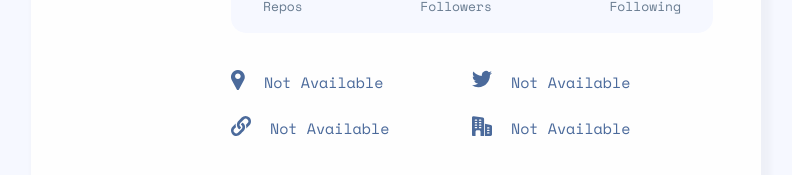
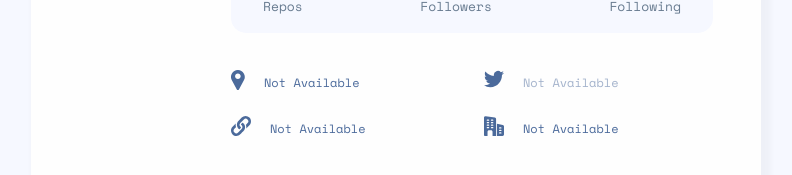
Before and after one commit to Darko96/github-user-search-app, a React (Create React App) app: page / in a window 1280 px wide. Shown: the part 491-666 px from the top of the page, without its empty margins (244-1036 px from the left). Built offline with nearby package versions, Linux system fonts and the light colour scheme; no server answers.

Commit message:
styling updated

```diff
--- a/src/App.css
+++ b/src/App.css
@@ -305,6 +305,7 @@ h4 {
 .links {
   display: grid;
   grid-template-columns: 1fr 1fr;
+  column-gap: 2.4rem;
   row-gap: 1.9rem;
   margin-left: 15.2rem;
 }
@@ -314,9 +315,20 @@ h4 {
   gap: 1.9rem;
 }
 
+.link-text {
+  font-size: 1.2rem;
+  max-width: 20rem;
+  overflow: hidden;
+}
+
 #dark .link-text {
   color: var(--white);
   text-decoration: none;
+}
+
+#dark .underline:hover {
+  color: var(--white);
+  text-decoration: underline;
 }
 
 #light .link {
@@ -328,19 +340,20 @@ h4 {
   text-decoration: none;
 }
 
+#light .underline:hover {
+  color: #4b6a9b;
+  text-decoration: underline;
+}
+
 #dark .link {
   color: var(--white);
 }
 
-#light .link-text:visited {
-  color: var(--dark-blue);
+#light .disabled {
+  color: rgba(75, 106, 155, 0.5);
 }
 
-#dark .link-text:visited {
-  color: var(--white);
-}
-
-.disabled {
+#dark .link .disabled {
   color: var(--gray);
 }
 
--- a/src/App.js
+++ b/src/App.js
@@ -240,11 +240,11 @@ function Links({ user, theme }) {
             </g>
           </svg>
         </span>
-        <a href={user.blog} className="link-text">
+        <a href={user.blog} className="link-text underline">
           {user.blog ? user.blog : `Not Available`}
         </a>
       </div>
-      <div className="link">
+      <div className="link ">
         <span className="link-img">
           <svg height="20" width="20" xmlns="http://www.w3.org/2000/svg">
             <g fill={theme === "dark" ? "#fff" : "#4b6a9b"}>
```
